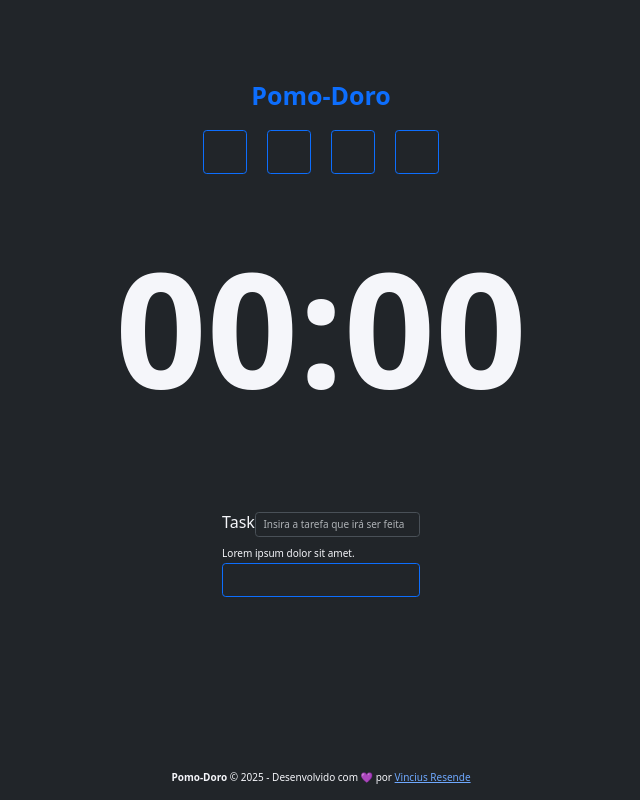
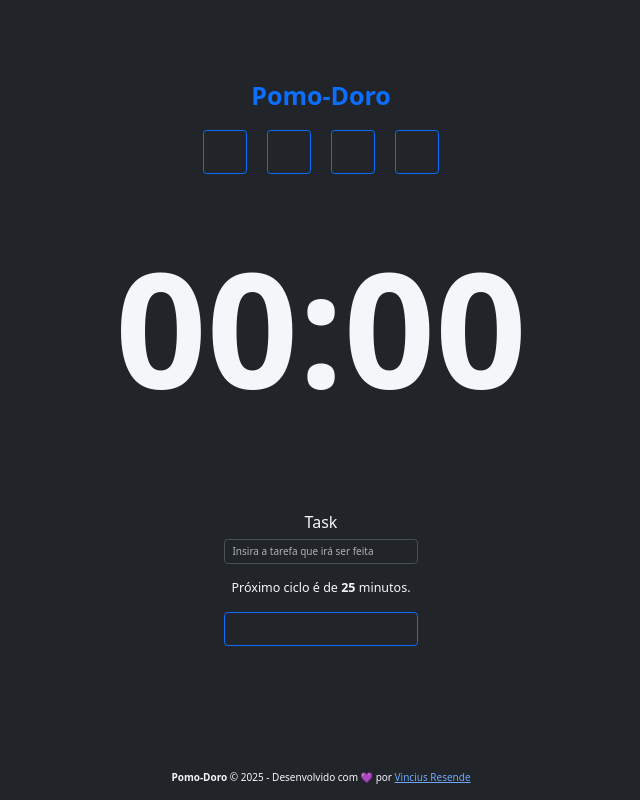
Before and after one commit to ViniciusResendeDaCruz/pomo-doro, a React (Vite) app: page / in a window 1280 px wide. Shown: the whole page, without its empty margins (319-959 px from the left). Built offline with nearby package versions, Linux system fonts and the light colour scheme; some icons are missing.

Commit message:
Adiciona componente Tooltip e Tips, atualiza CycleRow para usar Tooltip e melhora estilos. Refatora MainForm para incluir Tips e ajusta layout.

```diff
--- a/src/components/CycleRow/index.tsx
+++ b/src/components/CycleRow/index.tsx
@@ -5,6 +5,7 @@ import { useTaskContext } from '../../contexts/TaskContext/useTaskContext';
 import { Icon } from '@iconify/react';
 import styles from './styles.module.css';
 import { getNextCycleType } from '../../utils/getNextCycleType';
+import { Tooltip } from '../Tooltip';
 
 export function CycleRow() {
   const { state } = useTaskContext();
@@ -21,20 +22,18 @@ export function CycleRow() {
     type: getNextCycleType(index + 1),
   }));
   return (
-    <div className='d-flex flex-column align-items-center mt-4 text-neutral'>
-      <span className='fs-6 text-center'>Ciclos</span>
+    <div className='d-flex flex-column align-items-center mt-4 text-neutral '>
+      <span className='fs-4 text-center'>Ciclos</span>
       <div className='cycleDots'>
         {cycles.map(task => (
-          <span
-            key={task.id}
-            aria-label={`Ciclo ${task.id} - ${cycleTypeMap[task.type]}`}
-            title={`Ciclo ${task.id} - ${cycleTypeMap[task.type]}`}
-          >
-            <Icon
-              icon='solar:check-circle-bold-duotone'
-              className={styles[`${task.type}Dot`]}
-            />
-          </span>
+          <Tooltip key={task.id} title={`Ciclo ${task.id} - ${cycleTypeMap[task.type]}`}>
+            <span>
+              <Icon
+                icon='solar:check-circle-bold-duotone'
+                className={`${styles[`${task.type}Dot`]} ${styles.cycleDot}`}
+              />
+            </span>
+          </Tooltip>
         ))}
       </div>
     </div>
--- a/src/components/CycleRow/styles.module.css
+++ b/src/components/CycleRow/styles.module.css
@@ -1,3 +1,8 @@
+.cycleDot {
+    font-size: 2.4rem;
+    margin: 0 0.25rem;
+}
+
 .workTimeDot {
     color: var(--warning-500);
 }
--- a/src/components/MainForm/index.tsx
+++ b/src/components/MainForm/index.tsx
@@ -1,6 +1,6 @@
 // import styles from './styles.module.css';
 // import { Icon } from '@iconify/react';
-import { Button, Form } from 'react-bootstrap';
+import { Button, Container, Form } from 'react-bootstrap';
 import { CycleRow } from '../CycleRow';
 import { useRef } from 'react';
 import Swal from 'sweetalert2';
@@ -12,6 +12,7 @@ import { getNextCycleType } from '../../utils/getNextCycleType';
 // import { formatSecondsToMinutes } from '../../utils/formatSecondsToMinutes';
 import { Icon } from '@iconify/react';
 import { TaskActionsTypes } from '../../contexts/TaskContext/taskActions';
+import { Tips } from '../Tips';
 
 export function MainForm() {
   const taskNameRef = useRef<HTMLInputElement>(null);
@@ -74,7 +75,7 @@ export function MainForm() {
 
   return (
     <Form className='mt-4 text-neutral' onSubmit={handleCreateNewTask}>
-      <Form.Group className='d-flex flex-row align-items-center'>
+      <Form.Group className='d-flex flex-column align-items-center'>
         <Form.Label>Task</Form.Label>
         <Form.Control
           type='text'
@@ -85,9 +86,11 @@ export function MainForm() {
         />
       </Form.Group>
 
-      <span className='fs-6'>Lorem ipsum dolor sit amet.</span>
+      <Container className='d-flex justify-content-center my-4'>
+        <Tips nextCycleType={nextCycleType} />
+      </Container>
 
-      {state.currentCycle > 0 && <CycleRow />}
+      <Container className='my-4'>{state.currentCycle > 0 && <CycleRow />}</Container>
 
       {!state.activeTask ? (
         <Button
--- /dev/null
+++ b/src/components/Tips/index.tsx
@@ -0,0 +1,27 @@
+import { useTaskContext } from '../../contexts/TaskContext/useTaskContext';
+import type { TaskModel } from '../../models/TaskModel';
+import styles from './styles.module.css';
+// import { Icon } from '@iconify/react';
+
+export function Tips({nextCycleType}:{nextCycleType: TaskModel['type']}) {
+  const { state } = useTaskContext();
+  const tipsForActiveTask = {
+    workTime: <span>Trabalhe por <strong>{state.config.workTime}</strong> minutos.</span>,
+    shortBreakTime: <span>Descanse por <strong>{state.config.shortBreakTime}</strong> min.</span>,
+    longBreakTime: <span>Descanse por <strong>{state.config.longBreakTime}</strong> min.</span>,
+  }
+
+  const tipsForInactiveTask = {
+    workTime: <span>Próximo ciclo é de <strong>{state.config.workTime}</strong> minutos.</span>,
+    shortBreakTime: <span>Próximo descanso é de <strong>{state.config.shortBreakTime}</strong> min.</span>,
+    longBreakTime: <span>Próximo descanso é de <strong>{state.config.longBreakTime}</strong> min.</span>,
+  }
+  console.log('state.activeTask', state.activeTask);
+  return (
+    <span className='fs-5'>{
+      state.activeTask ?
+        tipsForActiveTask[state.activeTask.type]
+        : tipsForInactiveTask[nextCycleType]
+    }</span>
+  );
+}
--- /dev/null
+++ b/src/components/Tips/styles.module.css
@@ -0,0 +1,10 @@
+.container {
+    /* width: 100%; */
+    max-width: 98rem;
+    margin: 0 auto;
+    /* padding: 0 20px; */
+}
+
+.content {
+   margin: 3.2rem;
+}
--- /dev/null
+++ b/src/components/Tooltip/index.tsx
@@ -0,0 +1,20 @@
+import { OverlayTrigger, Tooltip as BootstrapTooltip } from 'react-bootstrap';
+
+export function Tooltip({
+  children,
+  title,
+  key,
+}: {
+  children: React.ReactElement;
+  title: React.ReactNode;
+  key?: string | number;
+}) {
+  return (
+    <OverlayTrigger
+      key={key}
+      overlay={<BootstrapTooltip style={{ position: 'fixed' }}>{title}</BootstrapTooltip>}
+    >
+      {children}
+    </OverlayTrigger>
+  );
+}
```
